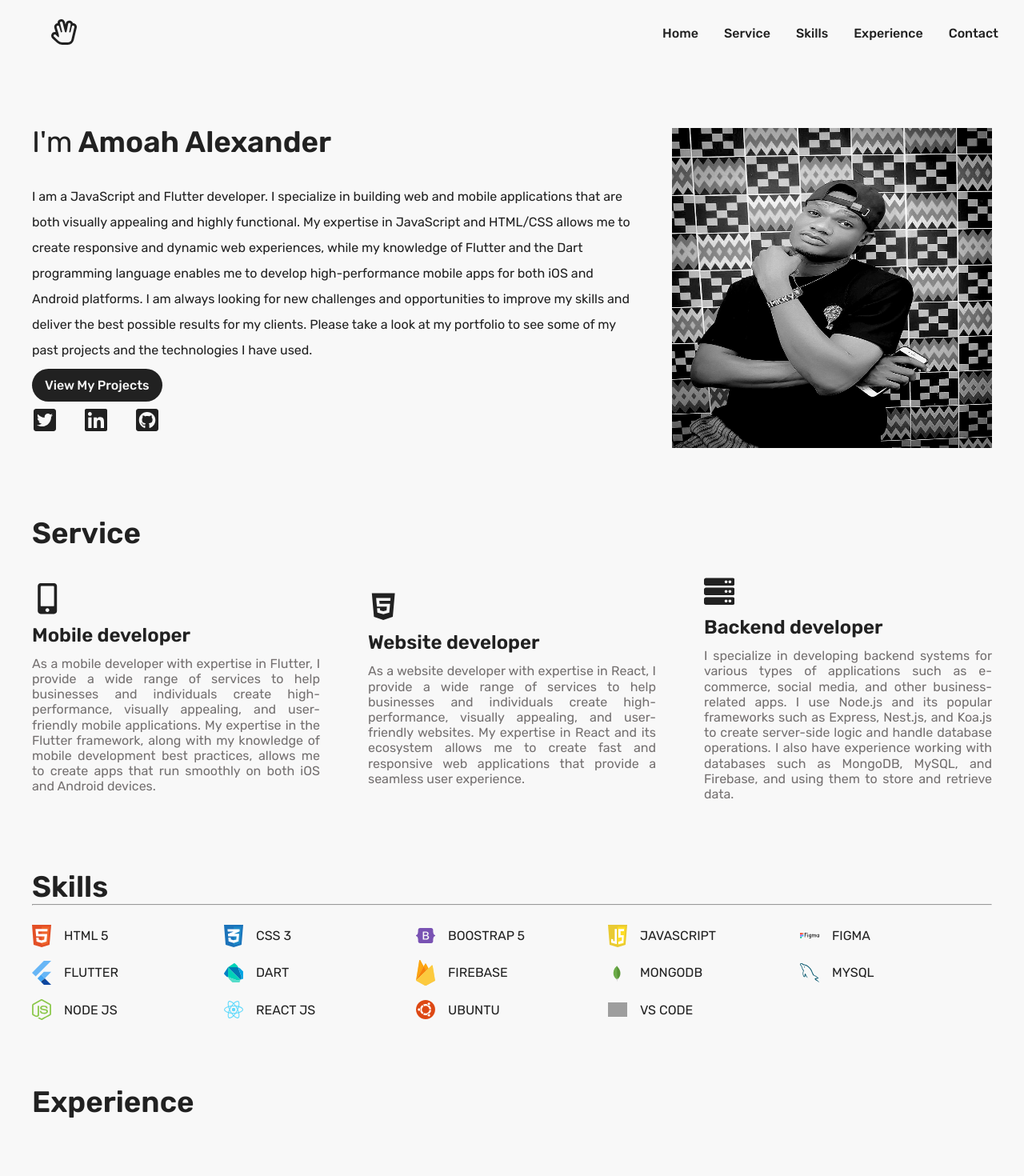
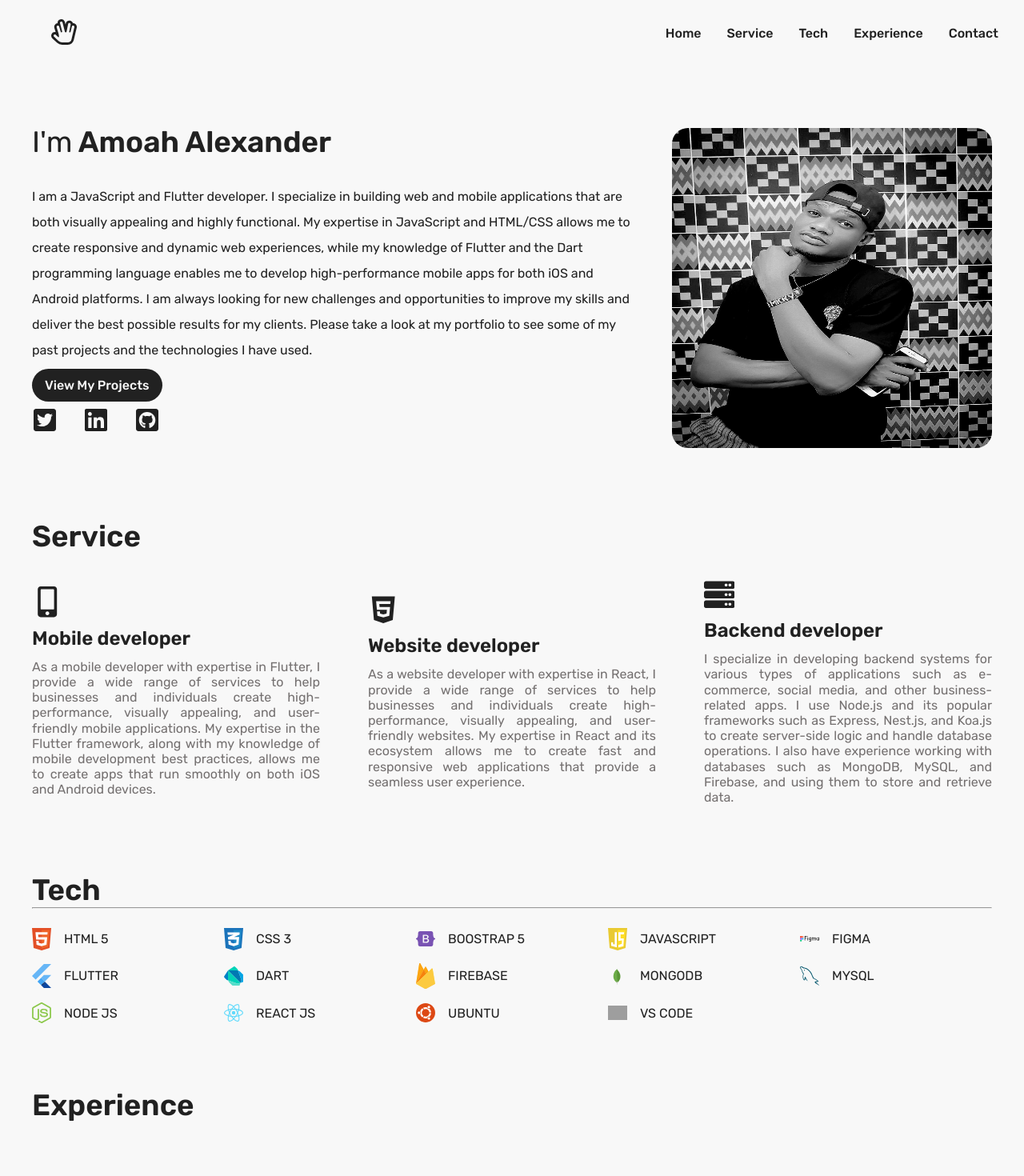
Before and after one commit to Trinity6264/my-portfolio, a React (Create React App) app: page / in a window 1280 px wide. Shown: the top 1470 px of the page at 80% size. Built offline with nearby package versions, Linux system fonts and the light colour scheme; grey boxes are pictures that could not be loaded.

Commit message:
Footer done

```diff
--- a/src/components/Footer.jsx
+++ b/src/components/Footer.jsx
@@ -5,7 +5,7 @@ import { FaLinkedin, FaGithubSquare, FaTwitterSquare } from 'react-icons/fa'
 const Footer = () => {
   return (
     <footer>
-      <div className="footer-first">
+      <div className="footer-first" id='contact'>
         <h3>Just say hi</h3>
         <p>I'm always open to discuss your project and talk about new things</p>
         <div className="footer-first-wrapper">
--- a/src/components/Navbar.jsx
+++ b/src/components/Navbar.jsx
@@ -2,54 +2,65 @@ import React from 'react'
 import '../style/Navbar_style.css'
 import { Link } from 'react-router-dom'
 import { FaRegHandSpock } from 'react-icons/fa'
-import { AiOutlineMenu } from 'react-icons/ai'
+import { AiOutlineMenu, AiOutlineClose } from 'react-icons/ai'
+import { useState } from 'react'
 
 const Navbar = () => {
+    const [isOpen, setOpen] = useState(false)
+
+
+    const tapOpen = () => {
+        setOpen(true);
+    }
+    const tapClose = () => {
+        setOpen(false);
+        console.log('gdghdshg');
+    }
+
     return (
         <nav>
             <div className="logo-wrapper">
                 <Link to={'/'}><FaRegHandSpock /></Link>
             </div>
             <div className="menu-wrapper">
-                <AiOutlineMenu />
+                <AiOutlineMenu onClick={tapOpen} />
             </div>
             <ul>
                 <li>
-                    <a href="#intro-main">Home</a>
+                    <a href="#intro-main" >Home</a>
                 </li>
                 <li>
-                    <a href="#service">Service</a>
+                    <a href="#service" >Service</a>
                 </li>
                 <li>
-                    <a href="#skills">Skills</a>
+                    <a href="#skills">Tech</a>
                 </li>
                 <li>
                     <a href="#experience">Experience</a>
                 </li>
                 <li>
-                    <Link to={'#contact'}>Contact</Link>
-
+                    <a href="#contact">Contact</a>
                 </li>
             </ul>
-            <div className='mobile-nav'>
+            <div className='mobile-nav' style={{ left: isOpen ? '30%' : '150%' }}>
                 <div className="close-wrapper">
-                    <p>X</p>
+                    <AiOutlineClose style={{ color: 'white',cursor: 'pointer', fontSize: '1.5em' }} onClick={tapClose}/>
                 </div>
                 <li>
-                    <Link to={'/'}>Home</Link>
+
+                    <a href="#intro-main" onClick={tapClose}>Home</a>
                 </li>
                 <li>
-                    <Link to={'#service'}>Service</Link>
+                    <a href="#service" onClick={tapClose}>Service</a>
                 </li>
                 <li>
-                    <Link to={'#skills'}>Skills</Link>
+                    <a href="#skills" onClick={tapClose}>Skills</a>
                 </li>
                 <li>
-                    <Link to={'#experience'}>Experience</Link>
+                    <a href="#experience" onClick={tapClose}>Experience</a>
                 </li>
                 <li>
-                    <Link to={'#contact'}>Contact</Link>
-
+                    <a href="#contact" onClick={tapClose}>Contact</a>
                 </li>
             </div>
 
--- a/src/components/Skills.jsx
+++ b/src/components/Skills.jsx
@@ -80,7 +80,7 @@ const Skills = () => {
 
     return (
         <div className='skills' id='skills'>
-            <h2>Skills</h2>
+            <h2>Tech</h2>
             <hr />
             <div className="skills-container">
                 {skillsData.map(({ icon, title }) => {
--- a/src/style/Navbar_style.css
+++ b/src/style/Navbar_style.css
@@ -54,11 +54,11 @@ nav ul li a:hover {
   height: 100vh;
   width: 70%;
   top: 0;
-  right: 0;
+  left: 150%;
   background-color: var(--blackColor);
-  display: none;
   padding-left: 1em;
   padding-top: 2em;
+  transition: all 400ms ease;
 }
 .mobile-nav li {
   list-style: none;
--- a/src/style/home_style.css
+++ b/src/style/home_style.css
@@ -57,8 +57,10 @@
 }
 .intro-pic > img {
   height: 25rem;
-  display: block;
+  display: inline-block;
   object-fit: fill;
+  border-radius: 20px;
+  position: relative;
 }
 
 /* Service */
@@ -162,6 +164,7 @@
   .intro-self > p {
     margin-top: 0;
     text-align: justify;
+    line-height: 1em;
   }
   .intro-self > .social-links {
     margin: 1em 0;
```
